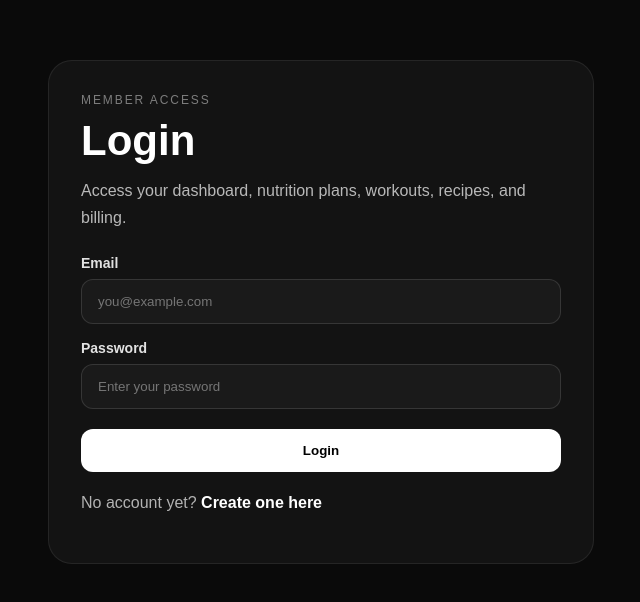
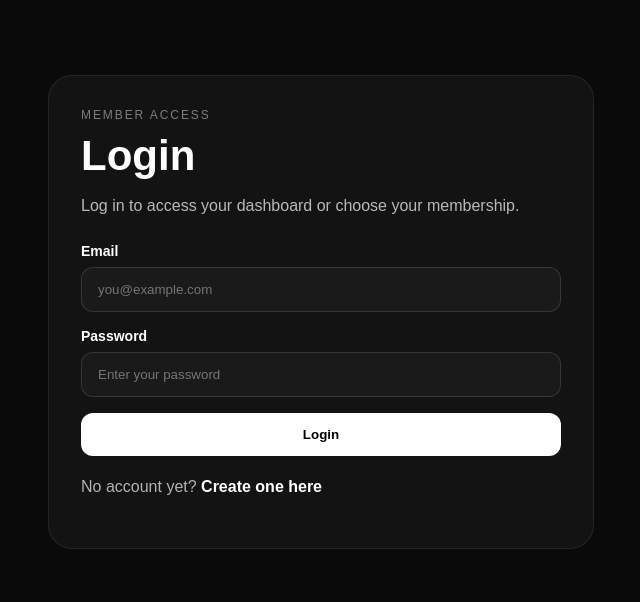
Before and after one commit to nielsvdz-ops/fit-couple-club, a Next.js app: page /login in a window 1280 px wide. Shown: the part 112-714 px from the top of the page, without its empty margins (319-959 px from the left). Built offline with nearby package versions, Linux system fonts and the light colour scheme; no server answers.

Commit message:
Update page.js

```diff
--- a/app/login/page.js
+++ b/app/login/page.js
@@ -17,8 +17,10 @@ export default function LoginPage() {
     try {
       setLoading(true);
 
+      const normalizedEmail = email.trim().toLowerCase();
+
       const { error } = await supabase.auth.signInWithPassword({
-        email: email.trim().toLowerCase(),
+        email: normalizedEmail,
         password,
       });
 
@@ -27,7 +29,17 @@ export default function LoginPage() {
         return;
       }
 
-      window.location.href = "/dashboard";
+      const { data: profile } = await supabase
+        .from("profiles")
+        .select("membership_type, is_active")
+        .eq("email", normalizedEmail)
+        .maybeSingle();
+
+      if (profile?.is_active && profile?.membership_type) {
+        window.location.href = "/dashboard";
+      } else {
+        window.location.href = "/billing";
+      }
     } catch (error) {
       console.error("LOGIN ERROR:", error);
       alert("Something went wrong while logging in.");
@@ -42,7 +54,7 @@ export default function LoginPage() {
         <div style={eyebrow}>Member Access</div>
         <h1 style={title}>Login</h1>
         <p style={subtitle}>
-          Access your dashboard, nutrition plans, workouts, recipes, and billing.
+          Log in to access your dashboard or choose your membership.
         </p>
 
         <form onSubmit={handleLogin} style={form}>
@@ -147,7 +159,6 @@ const fieldWrap = {
 const label = {
   fontSize: "14px",
   fontWeight: "700",
-  color: "rgba(255,255,255,0.88)",
 };
 
 const input = {
@@ -171,7 +182,6 @@ const button = (loading) => ({
   fontWeight: "800",
   cursor: loading ? "not-allowed" : "pointer",
   opacity: loading ? 0.8 : 1,
-  marginTop: "4px",
 });
 
 const footerText = {
```
